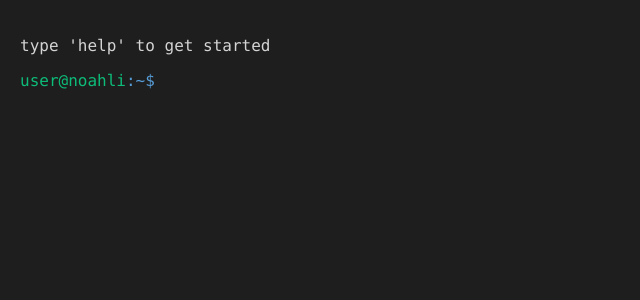
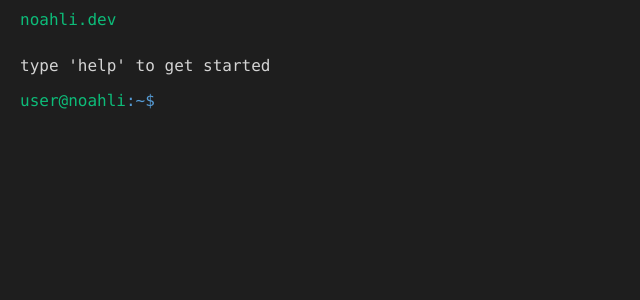
Before and after one commit to NoahLi06/noahli.dev, a React (Vite) app: page / in a window 1280 px wide. Shown: the top 300 px of the page, without its empty margins (0-640 px from the left). Built offline with nearby package versions, Linux system fonts and the light colour scheme.

Commit message:
added header

```diff
--- a/src/App.css
+++ b/src/App.css
@@ -14,20 +14,37 @@ body {
   font-size: 16px;
 }
 
-/* The main terminal window */
-.terminal {
-  padding: 20px;
+.app-container {
+  display: flex;
+  flex-direction: column;
   min-height: 100vh;
-  box-sizing: border-box; /* Ensures padding doesn't add to height */
-  cursor: text; /* Show a text cursor anywhere */
 }
 
-/* History output */
+.static-header {
+  padding: 10px 20px;
+  color: var(--green);
+}
+.static-header h1,
+.static-header p {
+  margin: 0;
+}
+.static-header h1 {
+  font-size: 1.2rem;
+}
+
+.terminal {
+  flex-grow: 1;
+  overflow-y: auto;
+
+  padding: 1px 20px 20px 20px;
+  box-sizing: border-box;
+  cursor: text;
+}
+
 .history-line {
   margin-bottom: 5px;
 }
 
-/* The input area at the bottom */
 .input-line {
   display: flex;
 }
@@ -41,7 +58,6 @@ body {
   color: var(--green);
 }
 
-/* The actual <input> element */
 .terminal-input {
   flex: 1;
   background-color: transparent;
@@ -52,7 +68,6 @@ body {
   outline: none;
 }
 
-/* Styles for command outputs */
 .output-component ul {
   list-style-type: none;
   padding-left: 15px;
--- a/src/App.tsx
+++ b/src/App.tsx
@@ -78,6 +78,10 @@ function App() {
   };
 
   return (
+    <div className="app-container">
+      <div className="static-header">
+        <p>noahli.dev</p>
+      </div>
       <div className="terminal" ref={terminalRef} onClick={focusInput}>
         {history.map((line, index) => (
           <div className="history-line" key={index}>
@@ -96,6 +100,7 @@ function App() {
           />
         </div>
       </div>
+    </div>
   );
 }
 
```
Lines whose indentation alone changed are shown as unchanged.
